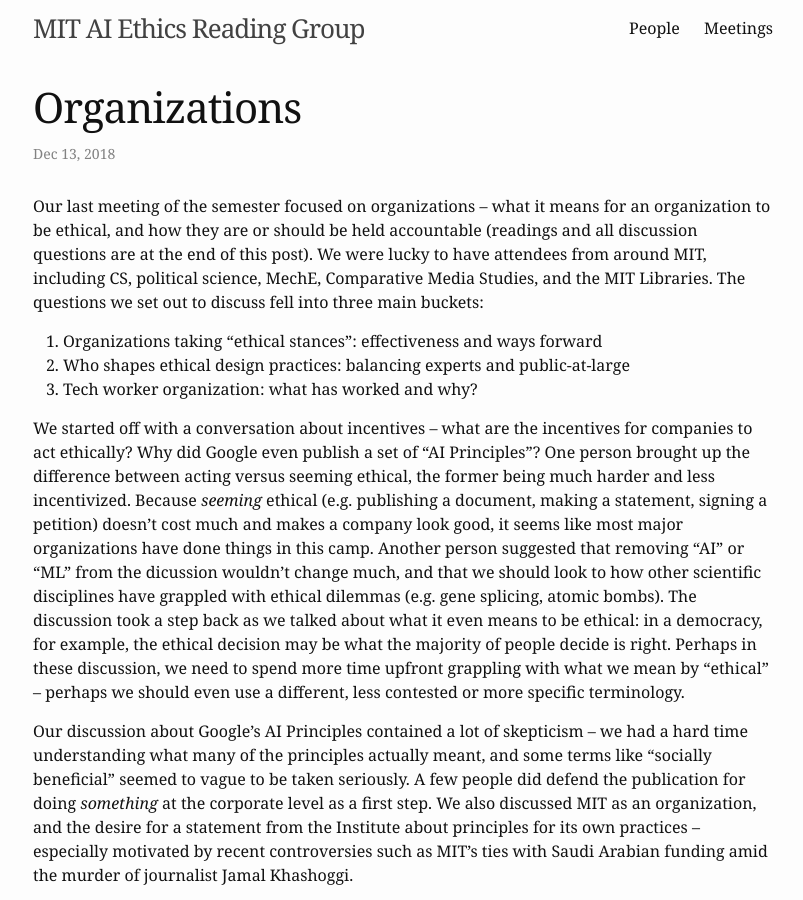
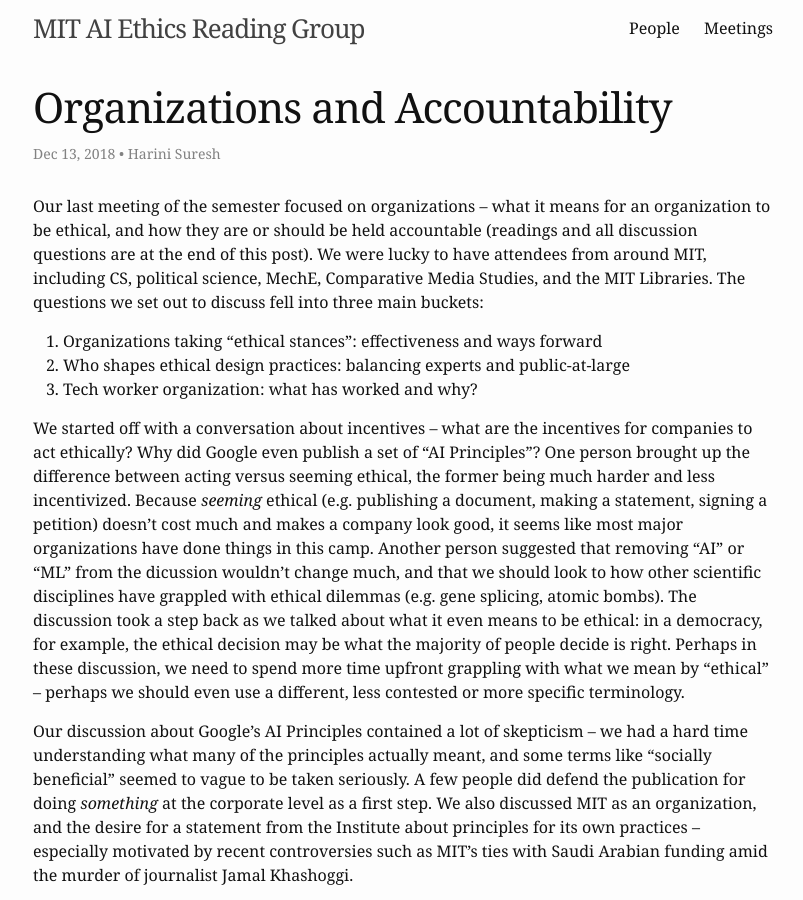
Before and after one commit to mitaiethics/mitaiethics.github.io, a Jekyll site: the page built from _posts/2018-12-13-organizations.md, in a window 1280 px wide and 900 px high. Shown: the whole window, without its empty margins (237-1040 px from the left). Built offline with Jekyll 4.4.1, drawn with Linux system fonts in a browser that asks for light colours; our own code applies the rules of GitHub Pages for plain Markdown files.

Commit message:
Update 2018-12-13-organizations.md

```diff
--- a/_posts/2018-12-13-organizations.md
+++ b/_posts/2018-12-13-organizations.md
@@ -1,3 +1,9 @@
+---
+layout: post
+title: "Organizations and Accountability"
+author: "Harini Suresh"
+---
+
 Our last meeting of the semester focused on organizations -- what it means for an organization to be ethical, and how they are or should be held accountable (readings and all discussion questions are at the end of this post). We were lucky to have attendees from around MIT, including CS, political science, MechE, Comparative Media Studies, and the MIT Libraries. The questions we set out to discuss fell into three main buckets:
 1. Organizations taking “ethical stances”: effectiveness and ways forward
 2. Who shapes ethical design practices: balancing experts and public-at-large
```
